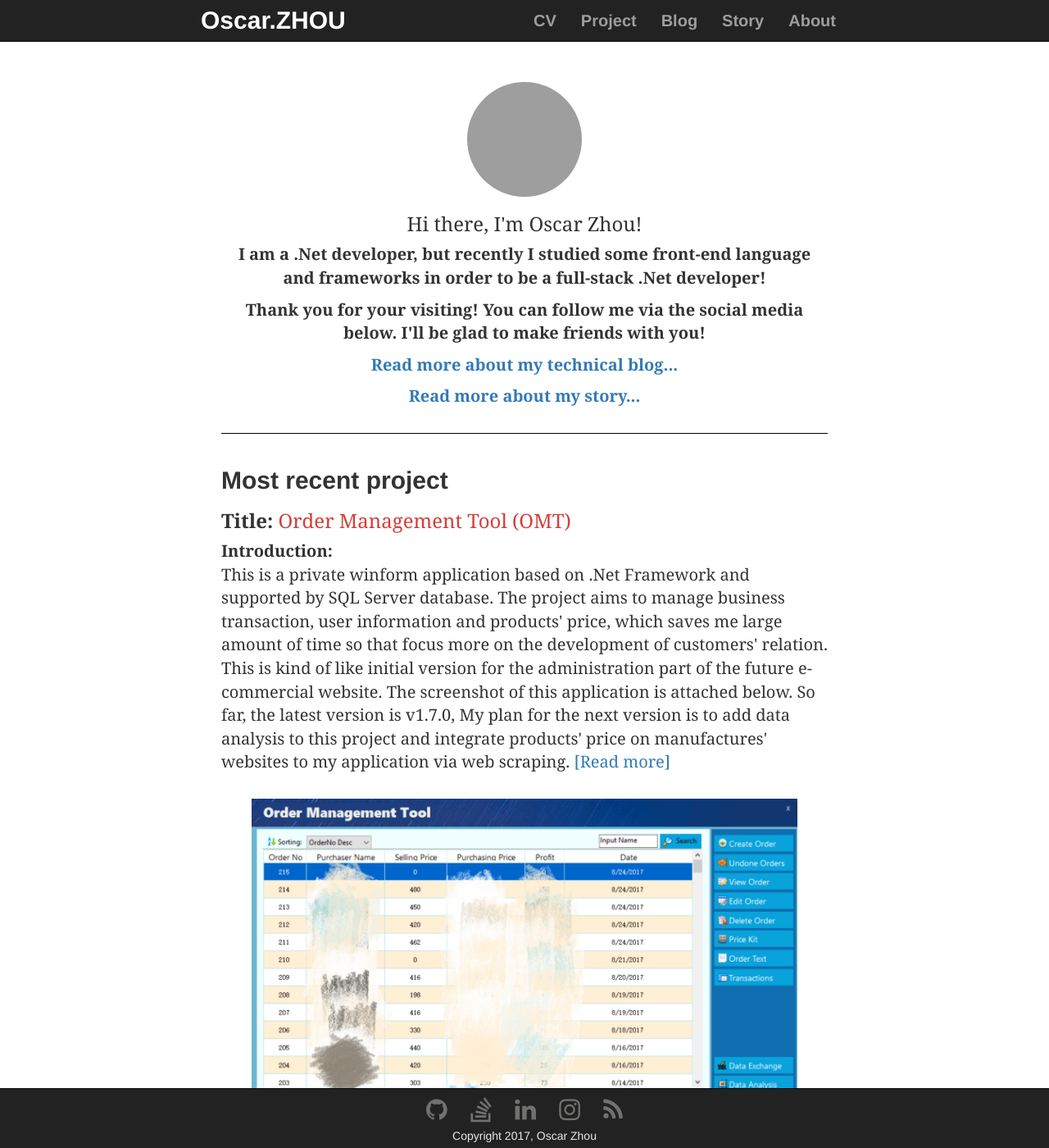
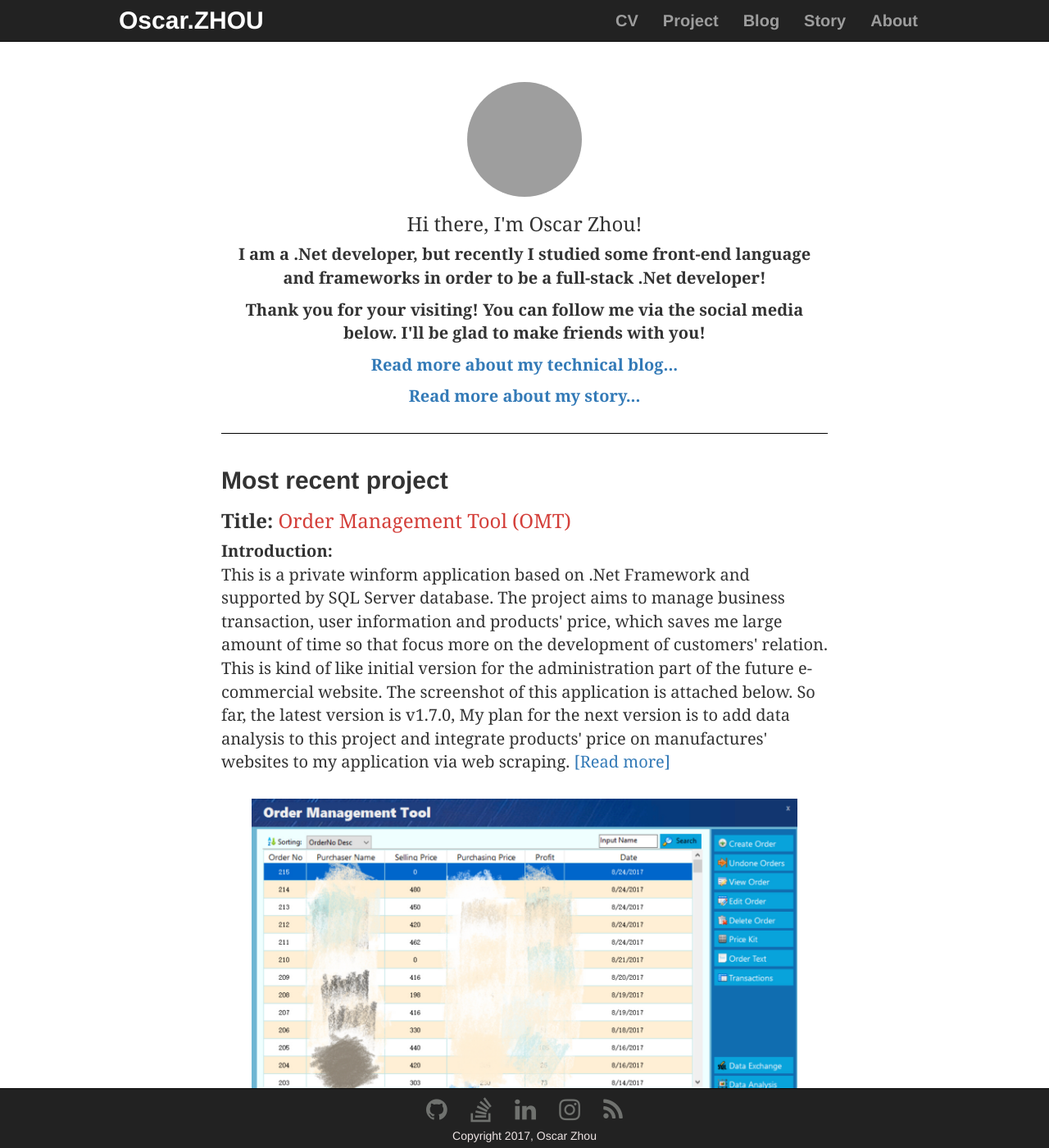
Before and after one commit to OscarZhou/oscarzhou.github.io, a Jekyll site: the page built from index.html, in a window 1280 px wide and 1400 px high. Shown: the whole window at 82% size. Built offline with Jekyll 4.4.1, drawn with Linux system fonts in a browser that asks for light colours; nearby versions of some CDN libraries; comment, search, counter and statistics services are not loaded; grey boxes are pictures that could not be loaded.

Commit message:
Adjust responsive effect

```diff
--- a/css/default.css
+++ b/css/default.css
@@ -144,6 +144,30 @@
         background-color: #222;
     }
 }
+
+/*这个是超大屏幕浏览器浏览时候的尺寸 */
+@media (min-width: 1024px){
+    header .container-fluid{
+        width: 1000px;
+        padding: 0 20px;
+        margin: 0 auto;
+    }
+    section{
+        width: 1000px;
+        padding-top: 50px;
+        padding-bottom: 130px;
+        margin: 0 auto;
+        text-align: center;
+    }
+    footer .container-fluid{
+        width: 1000px;
+        margin: 0 auto;
+        text-align: center;
+        font-size: 30px;
+        background-color: #222;
+    }
+}
+
 .profile{
     padding-bottom: 20px;
     border-bottom: 1px solid #000000;
```
